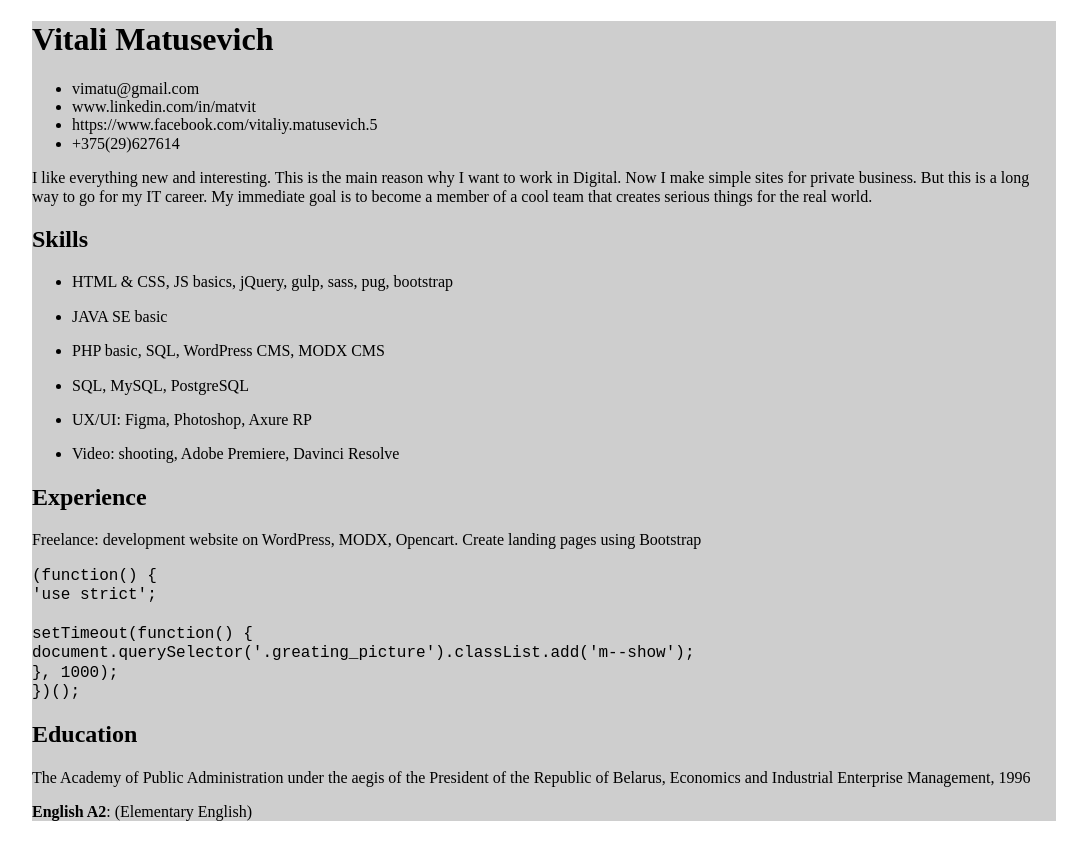
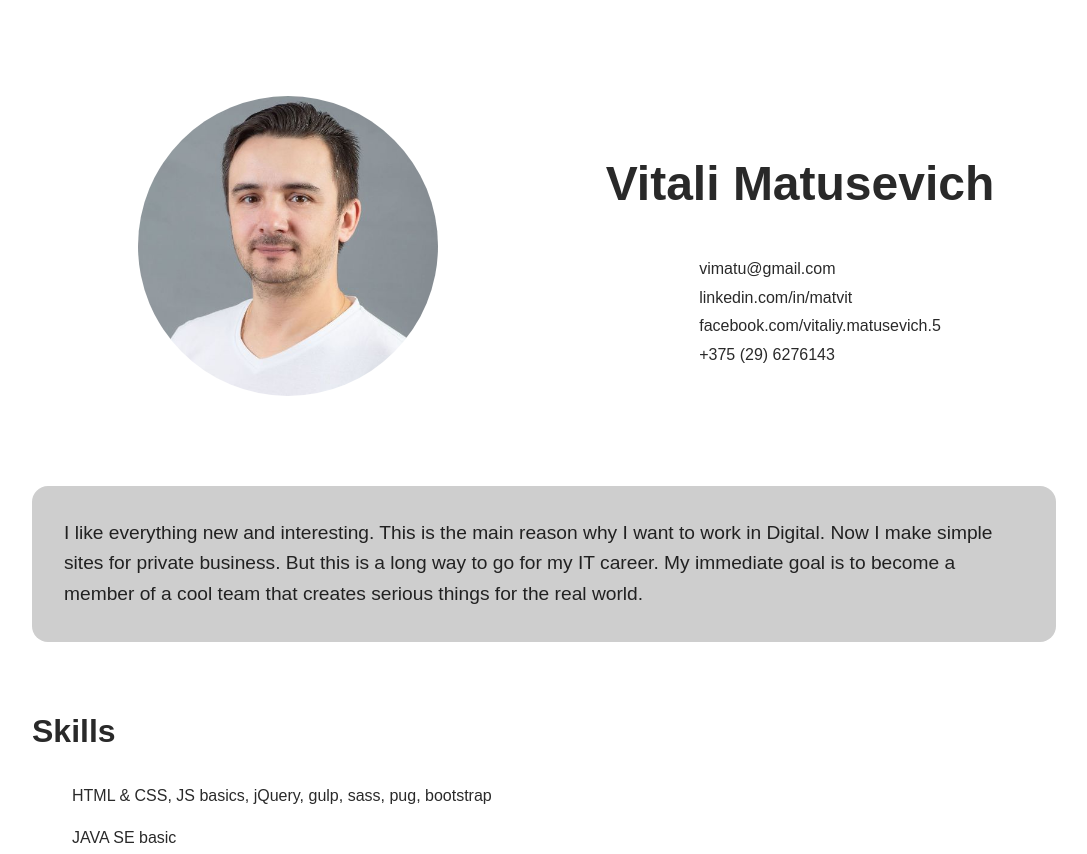
Before and after one commit to MatusVit/rsschool-cv-old, a plain HTML site: page index.html in a window 1280 px wide. Shown: the top 854 px of the page, without its empty margins (96-1183 px from the left). Before the commit the page ends 821 px from the top, so only its background shows below. Drawn offline with nearby package versions, Linux system fonts and the light colour scheme.

Commit message:
feat: implement styles

```diff
--- a/index.html
+++ b/index.html
@@ -10,25 +10,26 @@
 </head>
 <body>
     <div class="wrapper">
-        <header>
-        </header>
+        <main>
 
-        <main>
             <section class="section-cart">
-                <figure class="section-cart-photo"></figure>
-                <div class="contact">
+                <figure class="section-cart-photo grid-item">
+                    <img src="./img/MaatusVitcr500x500.jpg" alt="Vitali Matusevch" width="300" height="300">
+                </figure>
+                <div class="contact grid-item">
                     <h1>Vitali Matusevich</h1>
                     <ul>
                         <li>vimatu@gmail.com</li>
-                        <li>www.linkedin.com/in/matvit</li>
-                        <li>https://www.facebook.com/vitaliy.matusevich.5</li>
-                        <li>+375(29)627614</li>
+                        <li>linkedin.com/in/matvit</li>
+                        <li>facebook.com/vitaliy.matusevich.5</li>
+                        <li>+375 (29) 6276143</li>
                     </ul>
                 </div>
+            </section>
+
             <div class="section-summary">
                 <p>I like everything new and interesting. This is the main reason why I want to work in Digital. Now I make simple sites for private business. But this is a long way to go for my IT career. My immediate goal is to become a member of a cool team that creates serious things for the real world.</p>
             </div>
-            </section>
 
             <section class="section-skills">
                 <h2>Skills</h2>
@@ -62,15 +63,18 @@
                     <p>Freelance: development website on WordPress, MODX, Opencart. Create landing pages using Bootstrap</p>
                 </div>
                 <div class="section-experience-code">
+                    <figure>
+                        <pre>
                             <code>
 (function() {<br>
     'use strict';<br>
-                            <br>
     setTimeout(function() {<br>
     document.querySelector('.greating_picture').classList.add('m--show');<br>
     }, 1000);<br>
 })();
                             </code>
+                        </pre>
+                    </figure>
                 </div>
 
             </section>
--- a/style.css
+++ b/style.css
@@ -1,6 +1,73 @@
+body {
+    font-family: Arial, Helvetica, sans-serif;
+    font-size: 12;
+    line-height: 1.6;
+    color: rgba(0, 0, 0, 0.84);
+}
+
+h1 {
+    font-size: 3rem;
+}
+
+h2 {
+    font-size: 2rem;
+    margin-top: 4rem;
+}
+
+
+
 .wrapper {
     width: 1024px;
-    height: 100vh;
     margin: 0 auto;
+    padding: 16px;
+    /* background: rgb(206, 206, 206); */
+}
+
+li {
+    list-style-type: none;
+}
+
+.contact li {
+    line-height: 1.8;
+}
+
+
+.section-cart {
+    padding-top: 10vh;
+    display: grid;
+    grid-template-columns: 1fr 1fr;
+    align-content: center;
+}
+
+.grid-item {
+    justify-items: center;
+    align-self: center;
+}
+
+.section-cart figure {
+    margin: auto;
+}
+
+.section-cart-photo img {
+    border-radius: 50%;
+}
+
+.section-summary{
+    margin-top: 82px;
+    font-size: 1.2rem;
     background: rgb(206, 206, 206);
+    border-radius: 16px;
 }
+
+.section-summary p {
+    padding: 32px;
+}
+
+pre {
+    width: 600px;
+    font-size: 0.8rem;
+    line-height: 0.8rem;
+    padding: 16px;
+    border-radius: 16px;
+    background: rgba(0, 0, 0, 0.05)
+}
```
Also changed, not shown: img/MaatusVitcr500x500.jpg (added). Lines whose indentation alone changed are shown as unchanged.
